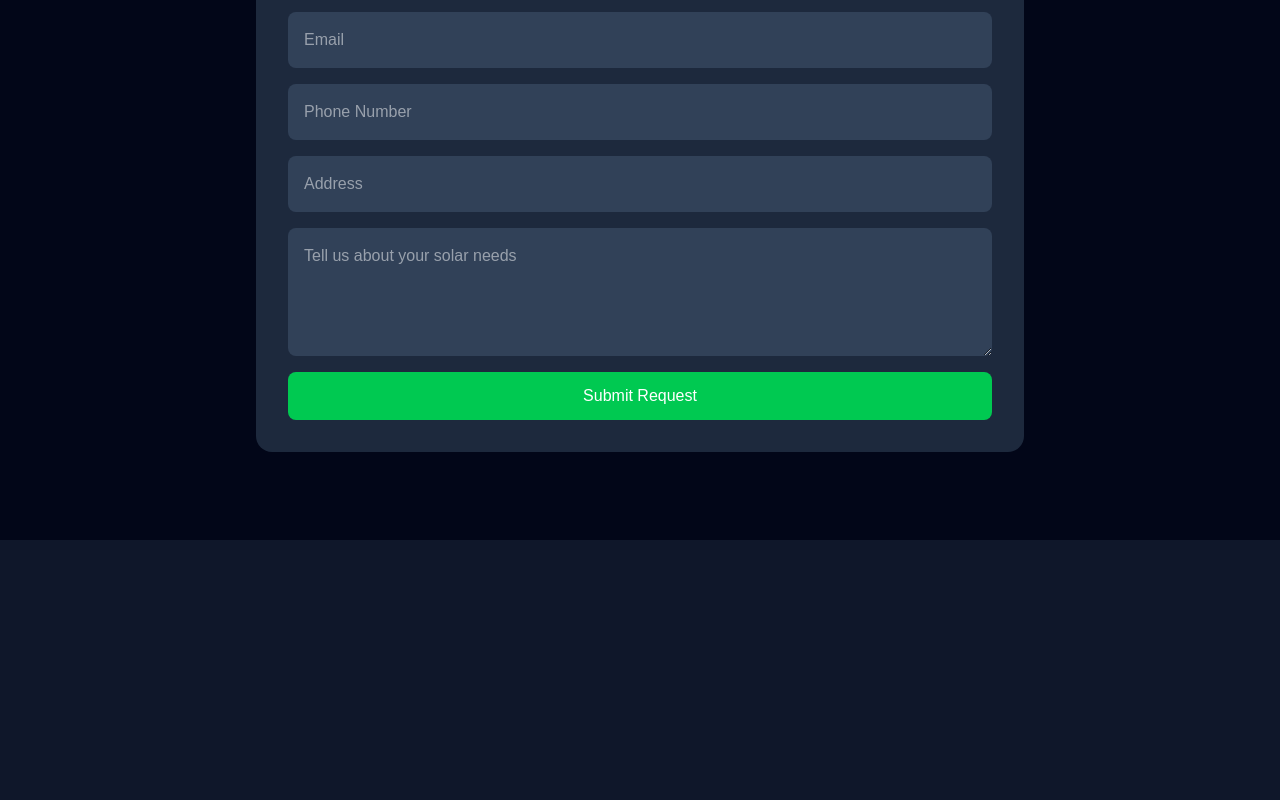
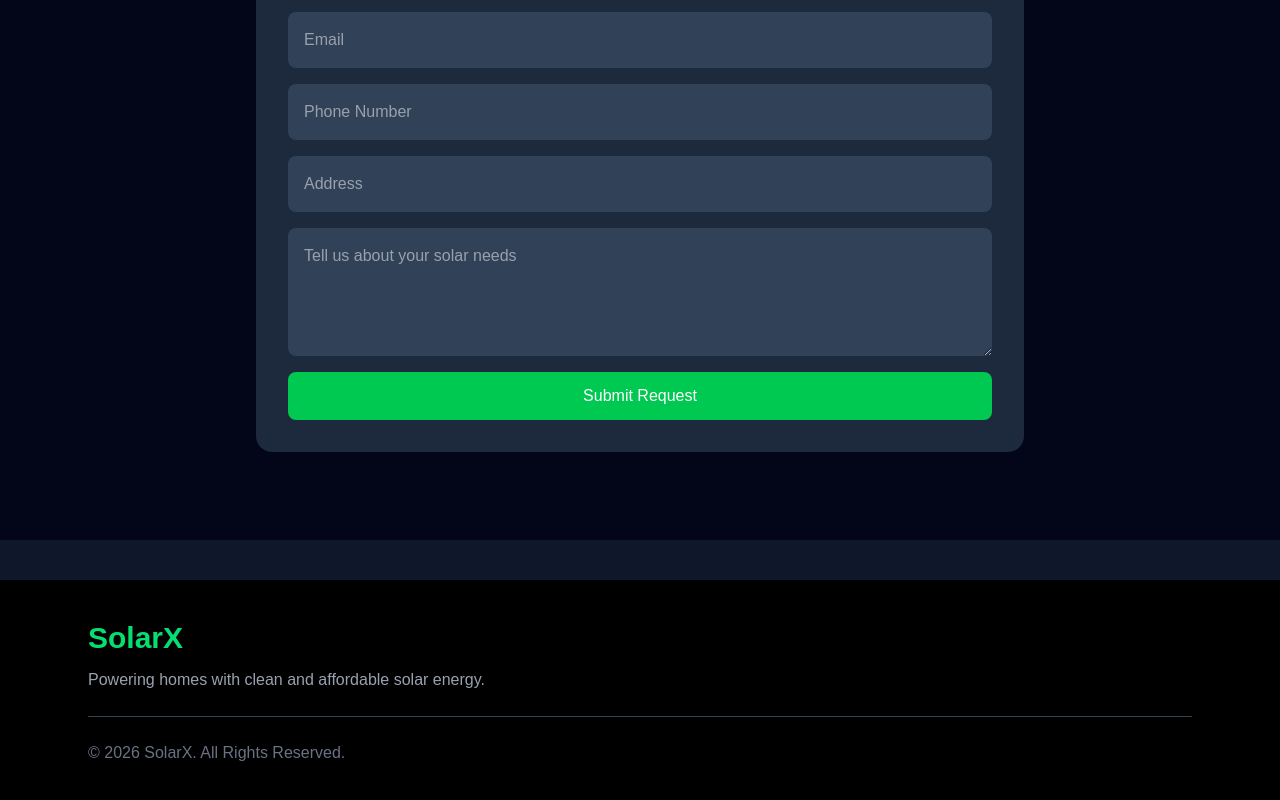
Before and after one commit to rahulsingh81069/solar-energy-website, a React (Vite) app: page /contact in a window 1280 px wide. Shown: the part 340-1140 px from the top of the page. Before the commit the page ends 880 px from the top, so only its background shows below. Built offline with nearby package versions, Linux system fonts and the light colour scheme.

Commit message:
Added footer

```diff
--- a/src/App.jsx
+++ b/src/App.jsx
@@ -6,6 +6,7 @@ import Home from "./pages/Home";
 import CalculatorPage from "./pages/CalculatorPage";
 import Services from "./pages/Services";
 import Contact from "./pages/Contact";
+import Footer from "./components/Footer";
 
 function App() {
   return (
@@ -28,7 +29,7 @@ function App() {
         <Route path="/contact" element={<Contact />} />
       </Routes>
 
-
+      <Footer />
     </BrowserRouter>
   );
 }
--- /dev/null
+++ b/src/components/Footer.jsx
@@ -0,0 +1,23 @@
+export default function Footer() {
+  return (
+    <footer className="bg-black text-white py-10 mt-10">
+      <div className="max-w-6xl mx-auto px-6">
+
+        <h2 className="text-3xl font-bold text-green-400">
+          SolarX
+        </h2>
+
+        <p className="mt-3 text-gray-400">
+          Powering homes with clean and affordable solar energy.
+        </p>
+
+        <div className="mt-6 border-t border-gray-700 pt-6">
+          <p className="text-gray-500">
+            © 2026 SolarX. All Rights Reserved.
+          </p>
+        </div>
+
+      </div>
+    </footer>
+  );
+}
```
